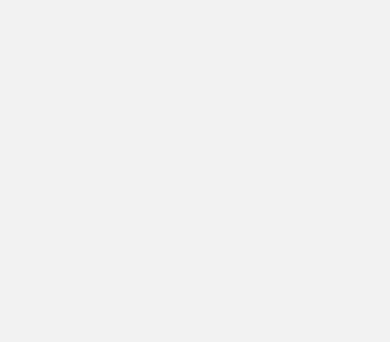
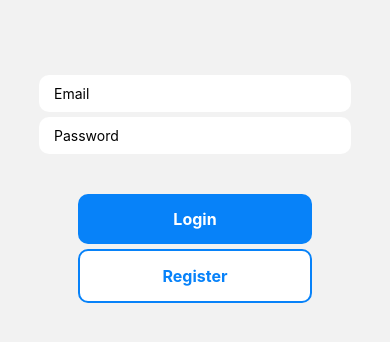
Before and after one commit to shadeonline/cardity, a React Native app: screen /Login in a window 390 px wide. Before the commit this address had no page. Shown: the part 236-578 px from the top of the page. Built offline with nearby package versions, Linux system fonts and the light colour scheme; no server answers.

Commit message:
Signin and signout with firebase added

```diff
--- a/App.js
+++ b/App.js
@@ -1,14 +1,14 @@
-import React, { useState } from 'react';
+import React, { useState, useRef } from 'react';
 import { StatusBar } from 'expo-status-bar';
-import { StyleSheet, Text, View, Image, ScrollView, Dimensions, TouchableOpacity } from 'react-native';
 
 import { NavigationContainer, useNavigation } from '@react-navigation/native';
 import { createStackNavigator } from '@react-navigation/stack';
-import { Cell, Section, TableView, Separator } from 'react-native-tableview-simple';
 
-import Card from './components/Card.js';
 import HomeScreenView from './components/HomeScreenView.js';
 import DetailScreenView from './components/DetailScreenView.js';
+import LoginScreenView from './components/LoginScreenView.js';
+
+
 
 const Stack = createStackNavigator();
 
@@ -48,9 +48,11 @@
   return (
     <NavigationContainer>
       <Stack.Navigator>
+        <Stack.Screen name="Login" component={LoginScreenView} options={{headerShown:false}}/>
+
         <Stack.Screen name="Loyalty Cards">
           {(props) => (
-            <HomeScreenView {...props} cards={cards}/>
+            <HomeScreenView {...props} cards={cards} />
           )}
         </Stack.Screen>
         <Stack.Screen name="Details" component={DetailScreenView} />
--- a/components/HomeScreenView.js
+++ b/components/HomeScreenView.js
@@ -1,11 +1,26 @@
 
 import React from 'react';
-import { ScrollView } from 'react-native';
+import { useNavigation } from '@react-navigation/core'
+import { ScrollView, TouchableOpacity, StyleSheet, Text, View } from 'react-native';
 import { TableView } from 'react-native-tableview-simple';
 import Card from './Card.js';
+import { signOut } from 'firebase/auth';
+import { auth } from '../firebase'
 
 // Render cards according to the cards argument received
 const HomeScreenView = ({ cards }) => {
+
+  const navigation = useNavigation()
+
+  const handleSignOut = () => {
+
+    signOut(auth)
+      .then(() => {
+        console.log("Signed out")
+        navigation.replace("Login")
+      })
+      .catch(error => alert(error.message))
+  }
 
   return (
     <ScrollView>
@@ -21,8 +36,43 @@
           />
         ))}
       </TableView>
+      <View style={styles.container}>
+        <Text>Email: {auth.currentUser?.email}</Text>
+        <TouchableOpacity
+          onPress={handleSignOut}
+          style={styles.button}
+        >
+          <Text style={styles.buttonText}>Sign out</Text>
+        </TouchableOpacity>
+      </View>
     </ScrollView>
   );
 };
 
 export default HomeScreenView;
+
+
+
+const styles = StyleSheet.create({
+  container: {
+    flex: 1,
+    justifyContent: 'center',
+    alignItems: 'center',
+    padding: '10%',
+  },
+  button: {
+    backgroundColor: '#0782F9',
+    width: '60%',
+    padding: 15,
+    borderRadius: 10,
+    alignItems: 'center',
+    marginTop: 40,
+    justifyContent: 'center',
+    alignItems: 'center'
+  },
+  buttonText: {
+    color: 'white',
+    fontWeight: '700',
+    fontSize: 16,
+  },
+})
--- /dev/null
+++ b/components/LoginScreenView.js
@@ -0,0 +1,128 @@
+import { useNavigation } from '@react-navigation/core'
+import React, { useEffect, useState } from 'react'
+import { KeyboardAvoidingView, StyleSheet, Text, TextInput, TouchableOpacity, View } from 'react-native'
+import { createUserWithEmailAndPassword, signInWithEmailAndPassword } from 'firebase/auth';
+import { auth } from '../firebase'
+
+const LoginScreenView = () => {
+    const [email, setEmail] = useState('')
+    const [password, setPassword] = useState('')
+    const navigation = useNavigation()
+
+
+    useEffect(() => {
+        const unsubscribe = auth.onAuthStateChanged(user => {
+            if (user) {
+                navigation.replace("Loyalty Cards")
+            }
+        })
+        return unsubscribe
+    }, [])
+
+    const handleSignUp = () => {
+        createUserWithEmailAndPassword(auth, email, password)
+            .then(userCredentials => {
+                const user = userCredentials.user;
+                console.log('Registered with:', user.email);
+            })
+            .catch(error => alert(error.message))
+    };
+
+    const handleLogin = () => {
+        signInWithEmailAndPassword(auth, email, password)
+            .then(userCredentials => {
+                const user = userCredentials.user;
+                console.log('Logged in with:', user.email);
+            })
+            .catch(error => alert(error.message))
+    }
+
+
+    return (
+        <KeyboardAvoidingView style={styles.container} behavior="padding">
+            <View style={styles.inputContainer} >
+                <TextInput
+                    style={styles.input}
+                    placeholder="Email"
+                    value={email}
+                    onChangeText={text => setEmail(text)}
+                    autoCapitalize='none'
+                />
+                <TextInput
+                    style={styles.input}
+                    placeholder="Password"
+                    value={password}
+                    onChangeText={text => setPassword(text)}
+                    secureTextEntry
+                    autoCapitalize='none'
+                />
+            </View>
+
+            <View style={styles.buttonContainer}>
+                <TouchableOpacity
+                    style={styles.button}
+                    onPress={handleLogin}
+                >
+                    <Text style={styles.buttonText}>Login</Text>
+                </TouchableOpacity>
+
+
+                <TouchableOpacity
+                    style={[styles.button, styles.buttonOutline]}
+                    onPress={handleSignUp}
+                >
+                    <Text style={styles.buttonOutlineText}>Register</Text>
+                </TouchableOpacity>
+            </View>
+        </KeyboardAvoidingView>
+    )
+}
+
+export default LoginScreenView
+
+const styles = StyleSheet.create({
+    container: {
+        flex: 1,
+        justifyContent: 'center',
+        alignItems: 'center',
+    },
+    inputContainer: {
+        width: '80%'
+    },
+    input: {
+        backgroundColor: 'white',
+        paddingHorizontal: 15,
+        paddingVertical: 10,
+        borderRadius: 10,
+        marginTop: 5,
+    },
+    buttonContainer: {
+        width: '60%',
+        justifyContent: 'center',
+        alignItems: 'center',
+        marginTop: 40,
+    },
+    button: {
+        backgroundColor: '#0782F9',
+        width: '100%',
+        padding: 15,
+        borderRadius: 10,
+        alignItems: 'center',
+    },
+    buttonOutline: {
+        backgroundColor: 'white',
+        marginTop: 5,
+        borderColor: '#0782F9',
+        borderWidth: 2,
+    },
+    buttonText: {
+        color: 'white',
+        fontWeight: '700',
+        fontSize: 16,
+    },
+    buttonOutlineText: {
+        color: '#0782F9',
+        fontWeight: '700',
+        fontSize: 16,
+    },
+})
--- /dev/null
+++ b/firebase.js
@@ -0,0 +1,23 @@
+// Import the functions you need from the SDKs you need
+import { initializeApp } from "firebase/app";
+import { getAuth, createUserWithEmailAndPassword, signInWithEmailAndPassword} from 'firebase/auth';
+// TODO: Add SDKs for Firebase products that you want to use
+// https://firebase.google.com/docs/web/setup#available-libraries
+
+// Your web app's Firebase configuration
+// For Firebase JS SDK v7.20.0 and later, measurementId is optional
+const firebaseConfig = {
+  apiKey: "AIzaSyCf2BsSO7intMEZyZQUbf3gdQK_TNOvxHE",
+  authDomain: "carditydb.firebaseapp.com",
+  projectId: "carditydb",
+  storageBucket: "carditydb.appspot.com",
+  messagingSenderId: "627053711755",
+  appId: "1:627053711755:web:caa91da4f88ef749419f8e",
+  measurementId: "G-44WRTNPMRV"
+};
+
+// Initialize Firebase
+const app = initializeApp(firebaseConfig);
+const auth = getAuth(app);
+
+export { auth};
--- a/package.json
+++ b/package.json
@@ -14,6 +14,7 @@
     "@react-navigation/stack": "^6.3.17",
     "expo": "~48.0.18",
     "expo-status-bar": "~1.4.4",
+    "firebase": "^10.1.0",
     "react": "18.2.0",
     "react-native": "0.71.8",
     "react-native-tab-view": "^3.5.2",
```
Also changed, not shown: 1 other file (tests, documents, lock files or other folders).
